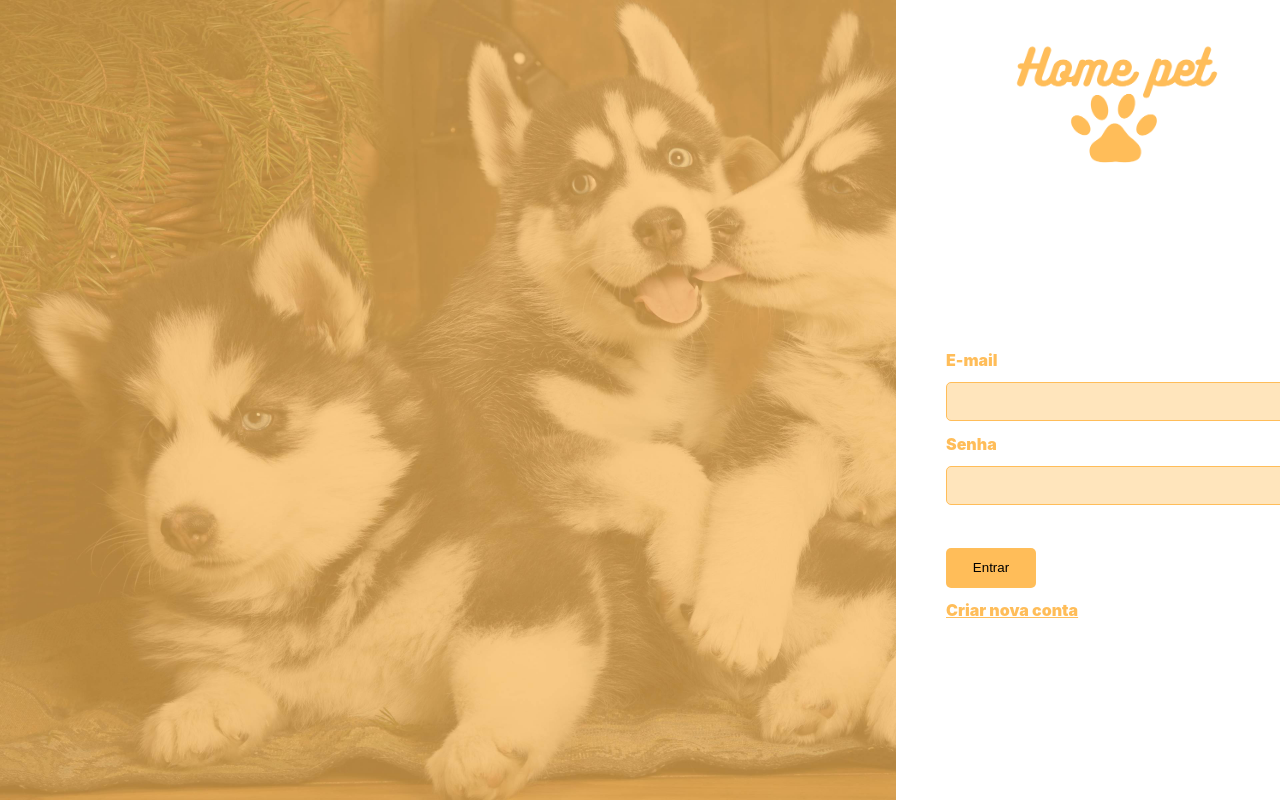
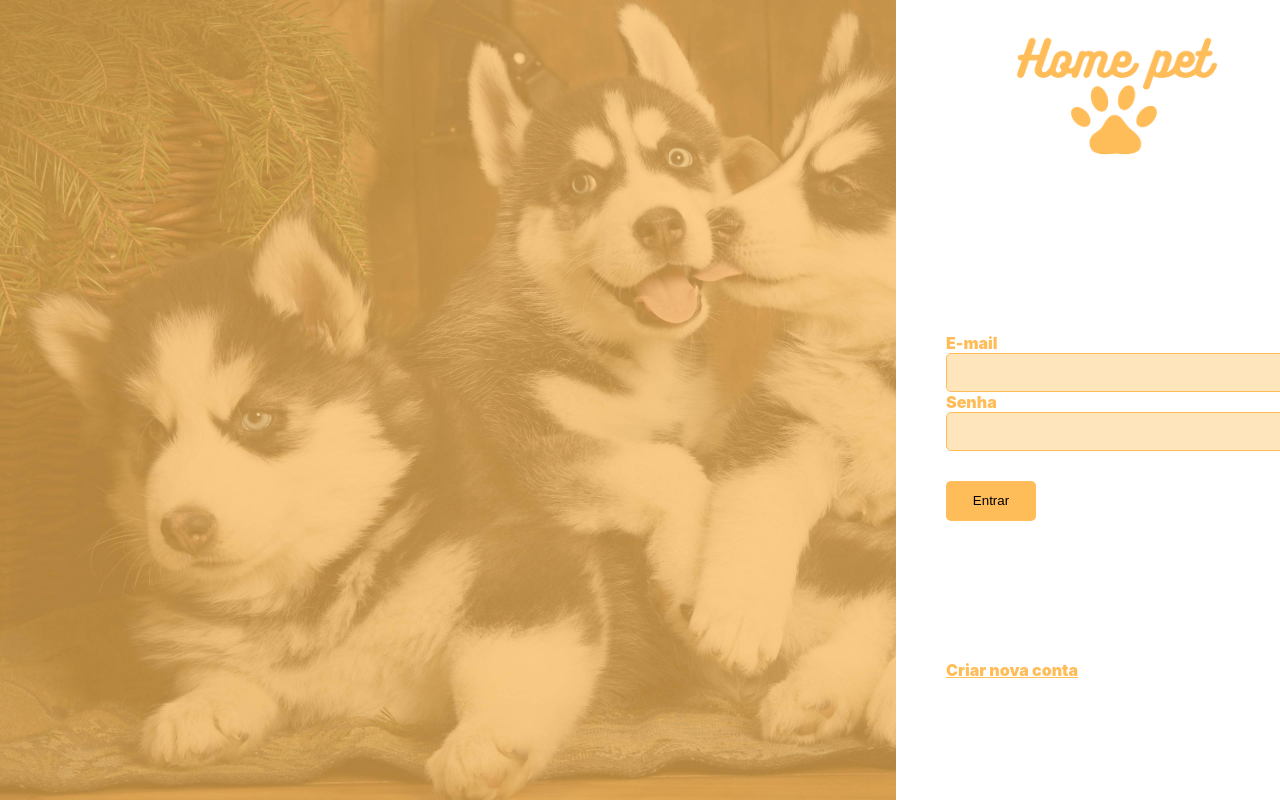
Before and after one commit to Cossio00/homepet-frontend, a React (Create React App) app: page / in a window 1280 px wide. Shown: the top 800 px of the page. Built offline with nearby package versions, Linux system fonts and the light colour scheme.

Commit message:
added message when the login data is incorrect

```diff
--- a/src/Pages/Login/Login.js
+++ b/src/Pages/Login/Login.js
@@ -8,6 +8,8 @@ const Login = () =>{
 
     const [email, setEmail] = useState('')
     const [password, setPassword] = useState('')
+    const [invalidUser, setInvalidUser] = useState(false)
+
     let navigate = useNavigate();
 
 
@@ -27,7 +29,10 @@ const Login = () =>{
             localStorage.setItem("x-acess-token", response.data['token']);
             navigate("/home");
         })
-        .catch(err => console.log(err))
+        .catch(
+            err => console.log(err),
+            setInvalidUser(true)
+        )
     }
 
 
@@ -48,6 +53,7 @@ const Login = () =>{
                             <input id='txt-password' type="password" value={password} onChange={handleChangePassword}/>
                             <input id='btn-login' type="button" value="Entrar" onClick={handleSubmit}></input>
                         </form>
+                        {invalidUser ? <a id='lbl-incorrect-data' >Usuário ou senha inválidos! Informe os dados novamente.</a> : <a></a>}
                         <div>
                             <Link
                                 id='lbl-create-new-account'
--- a/src/Pages/Login/styles.css
+++ b/src/Pages/Login/styles.css
@@ -21,7 +21,7 @@ div .login-Modal{
     height: 100vh;
     width: 30vw;
     display: grid;
-    grid-template-rows: 1fr 2fr 1fr;
+    grid-template-rows: 1fr 2fr 1fr 1fr;
 }
 
 #img-logo{
@@ -68,3 +68,10 @@ a{
     color: #FFBD59;
     font-weight: 900;
 }
+
+#lbl-incorrect-data{
+    padding-left: 50px;
+    color: red;
+    font-size: 14px;
+    font-weight: 400;
+}
```
